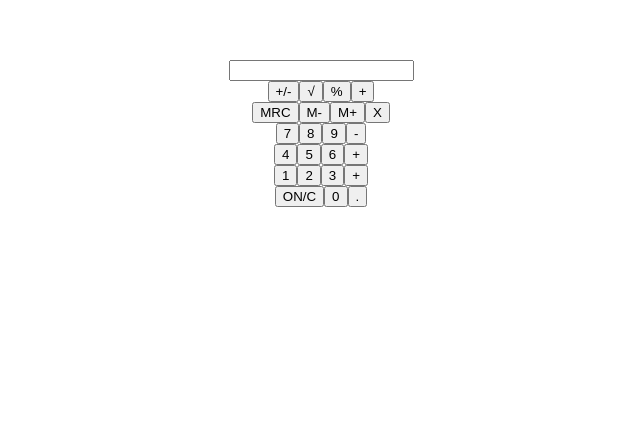
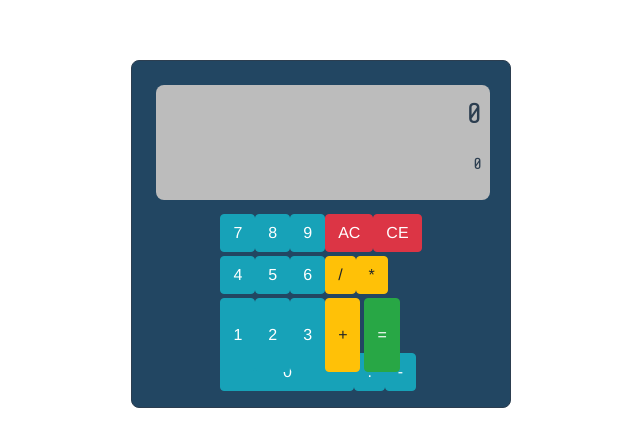
Before and after one commit to jamie-fernandez/simple-calculator, a Vue app: page / in a window 1280 px wide. Shown: the top 446 px of the page, without its empty margins (319-959 px from the left). Built offline with nearby package versions, Linux system fonts and the light colour scheme.

Commit message:
Incorporates boostrap

```diff
--- a/public/index.html
+++ b/public/index.html
@@ -3,9 +3,9 @@
   <head>
     <meta charset="utf-8">
     <meta http-equiv="X-UA-Compatible" content="IE=edge">
-    <meta name="viewport" content="width=device-width,initial-scale=1.0">
+    <meta name="viewport" content="width=device-width, initial-scale=1, shrink-to-fit=no">
     <link rel="icon" href="<%= BASE_URL %>favicon.ico">
-    <title>TI-108 Calculator</title>
+    <title>Simple Calculator</title>
   </head>
   <body>
     <noscript>
--- a/src/components/Keyboard.vue
+++ b/src/components/Keyboard.vue
@@ -1,40 +1,34 @@
 <template>
       <!-- TI-108 Elementary Calculator Keys-->
-    <div class="calculator-keys">
+      <div id="keyboard">
         <b-row>
-            <b-button>+/-</b-button>
-            <b-button>√</b-button>
-            <b-button>%</b-button>
-            <b-button>+</b-button>
+            <b-button variant="info" value="7">7</b-button>
+            <b-button variant="info" value="8">8</b-button>
+            <b-button variant="info" value="9">9</b-button>
+            <b-button variant="danger" value="ac">AC</b-button>
+            <b-button variant="danger" value="ce">CE</b-button>
         </b-row>
+
         <b-row>
-            <b-button>MRC</b-button>
-            <b-button>M-</b-button>
-            <b-button>M+</b-button>
-            <b-button>X</b-button>
+            <b-button variant="info" value="4">4</b-button>
+            <b-button variant="info" value="5">5</b-button>
+            <b-button variant="info" value="6">6</b-button>
+            <b-button variant="warning" value="/">/</b-button>
+            <b-button variant="warning" value="*">*</b-button>
         </b-row>
+
         <b-row>
-            <b-button>7</b-button>
-            <b-button>8</b-button>
-            <b-button>9</b-button>
-            <b-button>-</b-button>
+            <b-button variant="info" value="1">1</b-button>
+            <b-button variant="info" value="2">2</b-button>
+            <b-button variant="info" value="3">3</b-button>
+            <b-button variant="warning" value="+">+</b-button>
+            <b-button variant="success result" value="=">=</b-button>
         </b-row>
-        <b-row>
-            <b-button>4</b-button>
-            <b-button>5</b-button>
-            <b-button>6</b-button>
-            <b-button>+</b-button>
-        </b-row>
-        <b-row>
-            <b-button>1</b-button>
-            <b-button>2</b-button>
-            <b-button>3</b-button>
-            <b-button>+</b-button>
-        </b-row>
-        <b-row>
-            <b-button>ON/C</b-button>
-            <b-button>0</b-button>
-            <b-button>.</b-button>
+
+        <b-row class="last-row">
+            <b-button class="zero" variant="info" value="0">0</b-button>
+            <b-button variant="info" value=".">.</b-button>
+            <b-button variant="info" value="-">-</b-button>
         </b-row>
     </div>
 </template>
@@ -45,6 +39,38 @@ export default {
 }
 </script>
 
-<style>
+<style lang="css">
+#keyboard {
+  display: inline-block;
+  text-align: center;
+  margin-bottom:8px;
+}
 
+.row {
+  margin-top: 4px;
+}
+
+.last-row {
+  float:left;
+  margin-top: -11.5%;
+}
+
+b-button {
+  width: 62px;
+  margin: 2px;
+}
+
+.invisible {
+  width:0;
+}
+
+.zero {
+  width: 134px;
+}
+
+.result {
+  float:right;
+  margin-left:4px;
+  height: 74px;
+}
 </style>
--- a/src/components/Screen.vue
+++ b/src/components/Screen.vue
@@ -1,6 +1,9 @@
 <template>
     <div class="screen">
-        <b-form-input readonly/>
+        <div id="display">
+            <div id="result"><p>0</p></div>
+            <div id="previous"><p>0</p></div>
+        </div>
     </div>
 </template>
 
@@ -10,6 +13,28 @@ export default {
 }
 </script>
 
-<style>
+<style lang="css">
 
+#header {
+  text-align: center;
+  font-family: 'Share Tech Mono', monospace;
+}
+
+#display {
+    background: #bcbcbc;
+    padding: 8px;
+    margin:16px 12px 10px 16px;
+    text-align: center;
+    font-family: 'Share Tech Mono', monospace;
+    border-radius:8px;
+}
+
+#result p{
+  font-size:1.8em;
+}
+
+#result, #previous {
+  text-align: right;
+
+}
 </style>
--- a/src/main.js
+++ b/src/main.js
@@ -1,6 +1,9 @@
 import Vue from 'vue'
 import App from '@/App.vue'
 import BootstrapVue from "bootstrap-vue";
+
+import "bootstrap/dist/css/bootstrap.css";
+import "bootstrap-vue/dist/bootstrap-vue.css";
 
 Vue.config.productionTip = false
 
--- a/src/views/Calculator.vue
+++ b/src/views/Calculator.vue
@@ -1,7 +1,9 @@
 <template>
   <div class="container">
+    <div id="calc" class="text-center">
       <Screen/>
       <Keyboard/>
+    </div>
   </div>
 </template>
 
@@ -21,7 +23,23 @@ export default {
 </script>
 
 <style lang="css">
-    div.container {
-        width: 100%
-    }
+@import 'https://fonts.googleapis.com/css?family=Share+Tech+Mono';
+
+
+body {
+    background:antiquewhite;
+}
+
+#calc {
+  text-align: center;
+  width: 380px;
+  display: block;
+  border-radius:8px;
+  border: 1px solid;
+  padding:8px;
+  margin-top:20px;
+  margin-left:auto;
+  margin-right:auto;
+  background: #224662;
+}
 </style>
```
Also changed, not shown: 1 other file (tests, documents, lock files or other folders).
